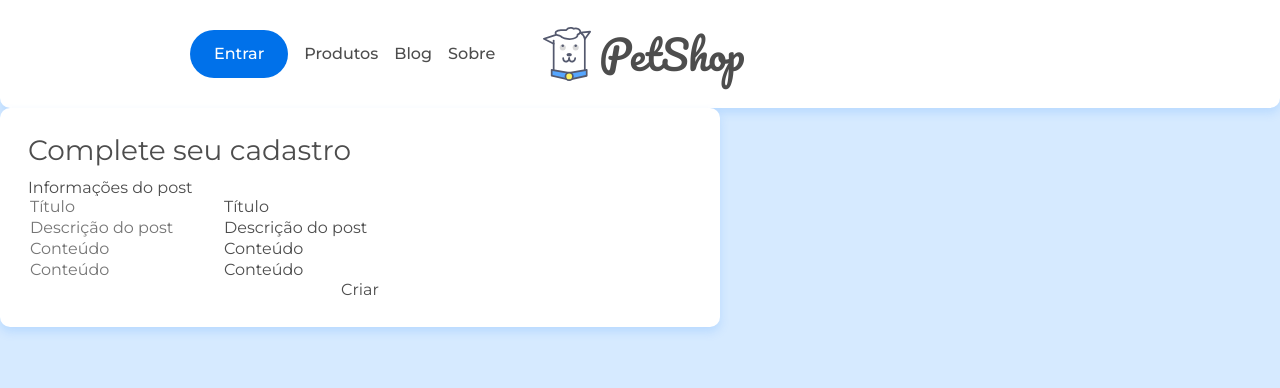
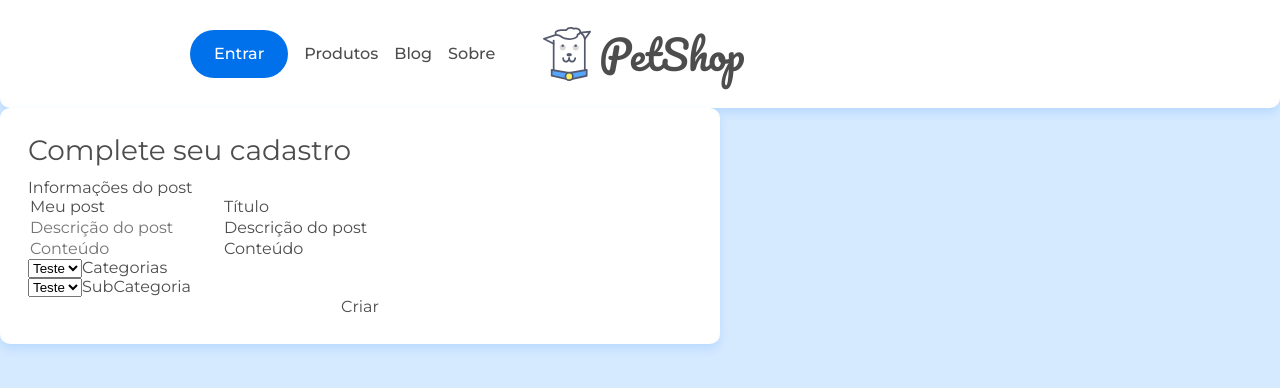
Before and after one commit to felipedotcom/reactAuth, a React (Create React App) app: page /posts/cria in a window 1280 px wide. Shown: the top 388 px of the page. Built offline with nearby package versions, Linux system fonts and the light colour scheme.

Commit message:
add Formik

```diff
--- a/package.json
+++ b/package.json
@@ -7,6 +7,7 @@
     "@testing-library/react": "^11.1.0",
     "@testing-library/user-event": "^12.1.10",
     "axios": "^0.21.0",
+    "formik": "^2.2.6",
     "json-server": "^0.16.3",
     "react": "^17.0.1",
     "react-dom": "^17.0.1",
--- a/src/paginas/CriaPost.jsx
+++ b/src/paginas/CriaPost.jsx
@@ -1,35 +1,108 @@
-import React from 'react'
-
+import React from "react";
+import { Formik, Field, Form } from "formik";
 const CriaPost = () => {
   return (
     <section className="cartao">
       <h2 className="cartao__titulo">Complete seu cadastro</h2>
-            <form action="./cadastro_concluido.html" className="formulario flex flex--coluna">
+      <Formik
+        initialValues={{
+          //Puxa pelo campo name do Field
+          title: "Meu post",
+          body: "",
+          metadescription: "",
+          categoria: "",
+          subcategoria: "",
+        }}
+        onSubmit={(infos) => {
+          console.log(infos);
+        }}
+      >
+        <Form className="formulario flex flex--coluna">
           <fieldset>
             <legend className="formulario__legenda">Informações do post</legend>
             <div className="input-container">
-                        <input name="title" id="title" className="input" type="text" placeholder="Título" data-tipo="title" required/>
-                        <label className="input-label" for="title">Título</label>
+              <Field
+                name="title"
+                id="title"
+                className="input"
+                type="text"
+                placeholder="Título"
+                data-tipo="title"
+                required
+              />
+              <label className="input-label" htmlFor="title">
+                Título
+              </label>
             </div>
             <div className="input-container">
-                        <input name="metadescription" id="metadescription" className="input" type="text" placeholder="Descrição do post" required/>
-                        <label className="input-label" for="metadescription">Descrição do post</label>
+              <Field
+                name="metadescription"
+                id="metadescription"
+                className="input"
+                type="text"
+                placeholder="Descrição do post"
+                required
+              />
+              <label className="input-label" htmlFor="metadescription">
+                Descrição do post
+              </label>
             </div>
             <div className="input-container">
-                        <input name="body" id="body" className="input" type="text" placeholder="Conteúdo" required/>
-                        <label className="input-label" for="body">Conteúdo</label>
+              <Field
+                name="body"
+                id="body"
+                className="input"
+                type="text"
+                placeholder="Conteúdo"
+                required
+              />
+              <label className="input-label" htmlFor="body">
+                Conteúdo
+              </label>
             </div>
 
             <div className="input-container">
-                        <input name="body" id="body" className="input" type="text" placeholder="Conteúdo" required/>
-                        <label className="input-label" for="body">Conteúdo</label>
+              <Field
+                name="categoria"
+                id="categoria"
+                as="select"
+                className="input"
+                placeholder="Conteúdo"
+                required
+              >
+                <option value="teste">Teste</option>
+                <option value="teste">Teste</option>
+                <option value="teste">Teste</option>
+              </Field>
+              <label className="input-label" htmlFor="body">
+                Categorias
+              </label>
+            </div>
+
+            <div className="input-container">
+              <Field
+                name="subcategoria"
+                id="subcategoria"
+                as="select"
+                className="input"
+                placeholder="Conteúdo"
+                required
+              >
+                <option value="teste">Teste</option>
+                <option value="teste">Teste</option>
+                <option value="teste">Teste</option>
+              </Field>
+              <label className="input-label" htmlFor="body">
+                SubCategoria
+              </label>
             </div>
           </fieldset>
 
           <button className="botao">Criar</button>
-            </form>
+        </Form>
+      </Formik>
     </section>
-    )
-}
+  );
+};
 
-export default CriaPost
+export default CriaPost;
```
Also changed, not shown: 2 other files (tests, documents, lock files or other folders). Lines whose indentation alone changed are shown as unchanged.
